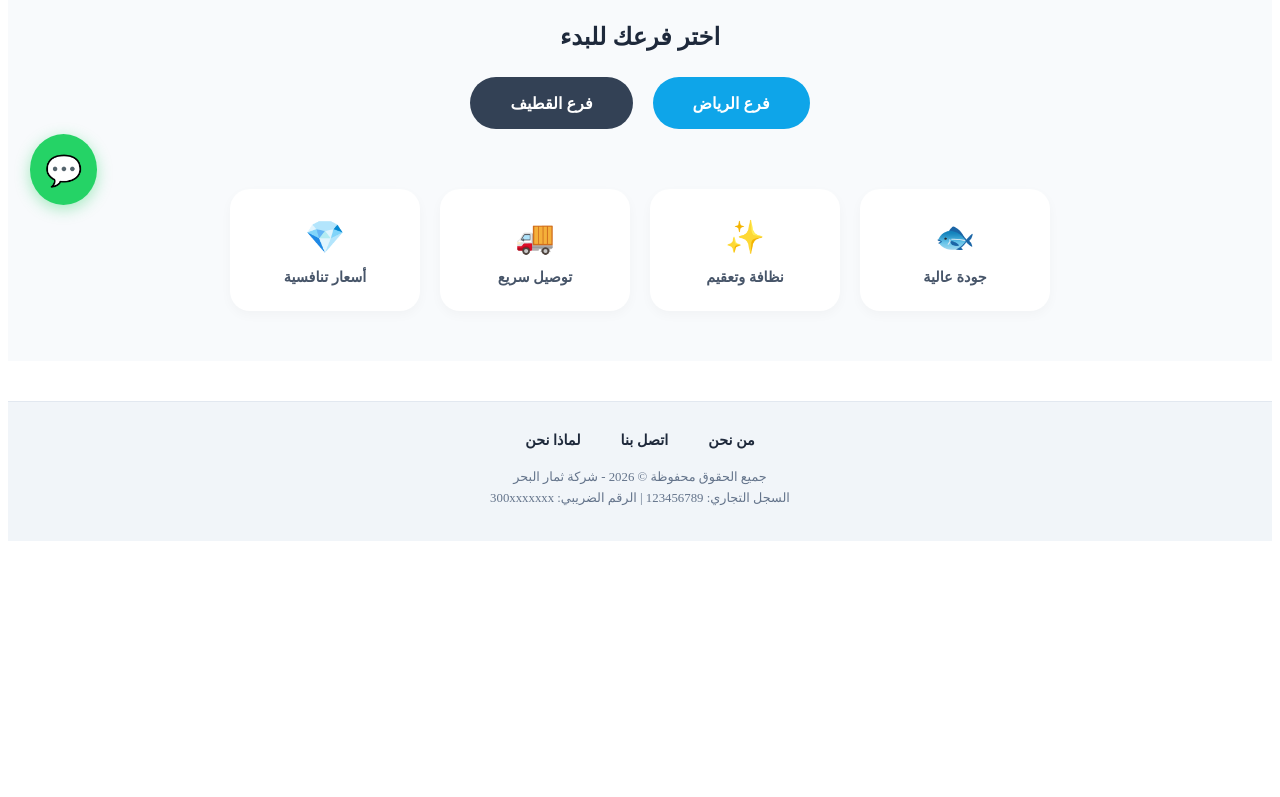
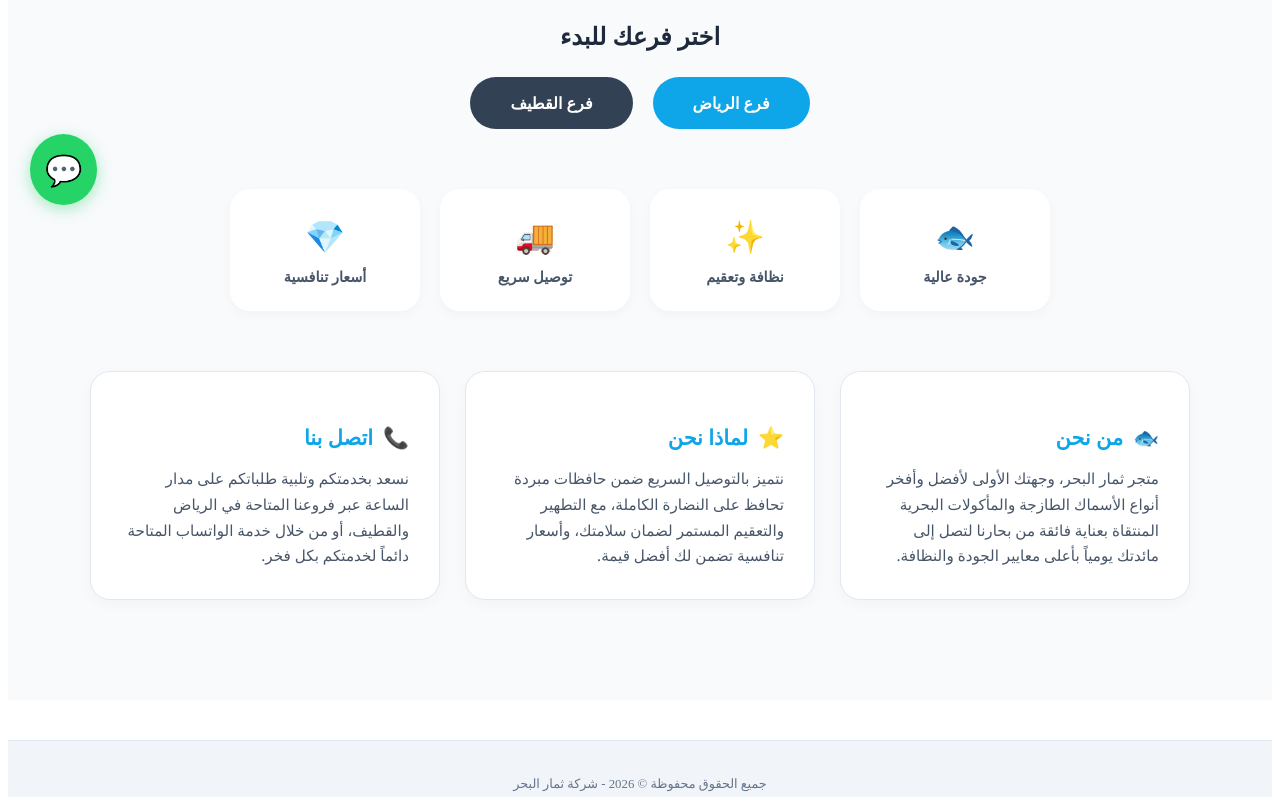
Before and after one commit to MOO651/themar-albahr, a React (Vite) app in the folder my-fish-shop/: page / in a window 1280 px wide. Shown: the part 565-1362 px from the top of the page. Before the commit the page ends 1114 px from the top, so only its background shows below. Built offline with nearby package versions, Linux system fonts and the light colour scheme.

Commit message:
Update Home page with features and store sections

```diff
--- a/my-fish-shop/src/components/Footer.tsx
+++ b/my-fish-shop/src/components/Footer.tsx
@@ -8,21 +8,6 @@ const Footer = () => {
       color: '#64748b',
       borderTop: '1px solid #e2e8f0'
     }}>
-      {/* الأقسام المؤقتة */}
-      <div style={{
-        display: 'flex',
-        justifyContent: 'center',
-        gap: '40px',
-        marginBottom: '20px',
-        flexWrap: 'wrap',
-        fontWeight: 'bold',
-        color: '#1e293b'
-      }}>
-        <span style={{ cursor: 'pointer' }}>من نحن</span>
-        <span style={{ cursor: 'pointer' }}>اتصل بنا</span>
-        <span style={{ cursor: 'pointer' }}>لماذا نحن</span>
-      </div>
-
       <div style={{ textAlign: 'center', fontSize: '0.8rem' }}>
         <p style={{ margin: '5px 0' }}>جميع الحقوق محفوظة © 2026 - شركة ثمار البحر</p>
         <p style={{ margin: '5px 0' }}>السجل التجاري: 123456789 | الرقم الضريبي: 300xxxxxxx</p>
--- a/my-fish-shop/src/pages/Home.tsx
+++ b/my-fish-shop/src/pages/Home.tsx
@@ -26,20 +26,62 @@ const Home = () => {
       {/* الفروع */}
       <div style={{ padding: '20px', marginBottom: '40px' }}>
         <h2 style={{ color: '#1e293b', marginBottom: '25px' }}>اختر فرعك للبدء</h2>
-        <div style={{ display: 'flex', justifyContent: 'center', gap: '20px' }}>
+        <div style={{ display: 'flex', justifyContent: 'center', gap: '20px', flexWrap: 'wrap' }}>
           <Link to="/riyadh" style={{ padding: '15px 40px', backgroundColor: '#0ea5e9', color: 'white', borderRadius: '50px', textDecoration: 'none', fontWeight: 'bold', transition: '0.3s' }}>فرع الرياض</Link>
           <Link to="/qatif" style={{ padding: '15px 40px', backgroundColor: '#334155', color: 'white', borderRadius: '50px', textDecoration: 'none', fontWeight: 'bold', transition: '0.3s' }}>فرع القطيف</Link>
         </div>
       </div>
 
-      {/* الميزات */}
-      <div style={{ display: 'flex', justifyContent: 'center', gap: '20px', padding: '0 20px', flexWrap: 'wrap' }}>
+      {/* الميزات المصغرة */}
+      <div style={{ display: 'flex', justifyContent: 'center', gap: '20px', padding: '0 20px', flexWrap: 'wrap', marginBottom: '60px' }}>
         {features.map((item, i) => (
           <div key={i} style={{ padding: '25px', borderRadius: '20px', width: '140px', backgroundColor: '#fff', boxShadow: '0 4px 12px rgba(0,0,0,0.03)' }}>
             <div style={{ fontSize: '2rem', marginBottom: '10px' }}>{item.icon}</div>
             <div style={{ fontSize: '0.9rem', fontWeight: '600', color: '#475569' }}>{item.text}</div>
           </div>
         ))}
+      </div>
+
+      {/* أقسام المتجر التفصيلية (من نحن، لماذا نحن، اتصل بنا) */}
+      <div style={{ maxWidth: '1100px', margin: '0 auto', padding: '0 20px', marginBottom: '50px' }}>
+        <div style={{
+          display: 'grid',
+          gridTemplateColumns: 'repeat(auto-fit, minmax(300px, 1fr))',
+          gap: '25px',
+          textAlign: 'right'
+        }}>
+
+          {/* كارت من نحن */}
+          <div style={{ background: '#fff', padding: '30px', borderRadius: '20px', boxShadow: '0 4px 15px rgba(0,0,0,0.03)', border: '1px solid #e2e8f0' }}>
+            <h3 style={{ color: '#0ea5e9', marginBottom: '15px', fontSize: '1.3rem', display: 'flex', alignItems: 'center', gap: '10px' }}>
+              <span>🐟</span> من نحن
+            </h3>
+            <p style={{ color: '#475569', fontSize: '0.95rem', lineHeight: '1.7', margin: 0 }}>
+              متجر ثمار البحر، وجهتك الأولى لأفضل وأفخر أنواع الأسماك الطازجة والمأكولات البحرية المنتقاة بعناية فائقة من بحارنا لتصل إلى مائدتك يومياً بأعلى معايير الجودة والنظافة.
+            </p>
+          </div>
+
+          {/* كارت لماذا نحن */}
+          <div style={{ background: '#fff', padding: '30px', borderRadius: '20px', boxShadow: '0 4px 15px rgba(0,0,0,0.03)', border: '1px solid #e2e8f0' }}>
+            <h3 style={{ color: '#0ea5e9', marginBottom: '15px', fontSize: '1.3rem', display: 'flex', alignItems: 'center', gap: '10px' }}>
+              <span>⭐</span> لماذا نحن
+            </h3>
+            <p style={{ color: '#475569', fontSize: '0.95rem', lineHeight: '1.7', margin: 0 }}>
+              نتميز بالتوصيل السريع ضمن حافظات مبردة تحافظ على النضارة الكاملة، مع التطهير والتعقيم المستمر لضمان سلامتك، وأسعار تنافسية تضمن لك أفضل قيمة.
+            </p>
+          </div>
+
+          {/* كارت اتصل بنا */}
+          <div style={{ background: '#fff', padding: '30px', borderRadius: '20px', boxShadow: '0 4px 15px rgba(0,0,0,0.03)', border: '1px solid #e2e8f0' }}>
+            <h3 style={{ color: '#0ea5e9', marginBottom: '15px', fontSize: '1.3rem', display: 'flex', alignItems: 'center', gap: '10px' }}>
+              <span>📞</span> اتصل بنا
+            </h3>
+            <p style={{ color: '#475569', fontSize: '0.95rem', lineHeight: '1.7', margin: 0 }}>
+              نسعد بخدمتكم وتلبية طلباتكم على مدار الساعة عبر فروعنا المتاحة في الرياض والقطيف، أو من خلال خدمة الواتساب المتاحة دائماً لخدمتكم بكل فخر.
+            </p>
+          </div>
+
+        </div>
       </div>
 
       {/* زر الواتساب العائم (Floating Button) */}
```
